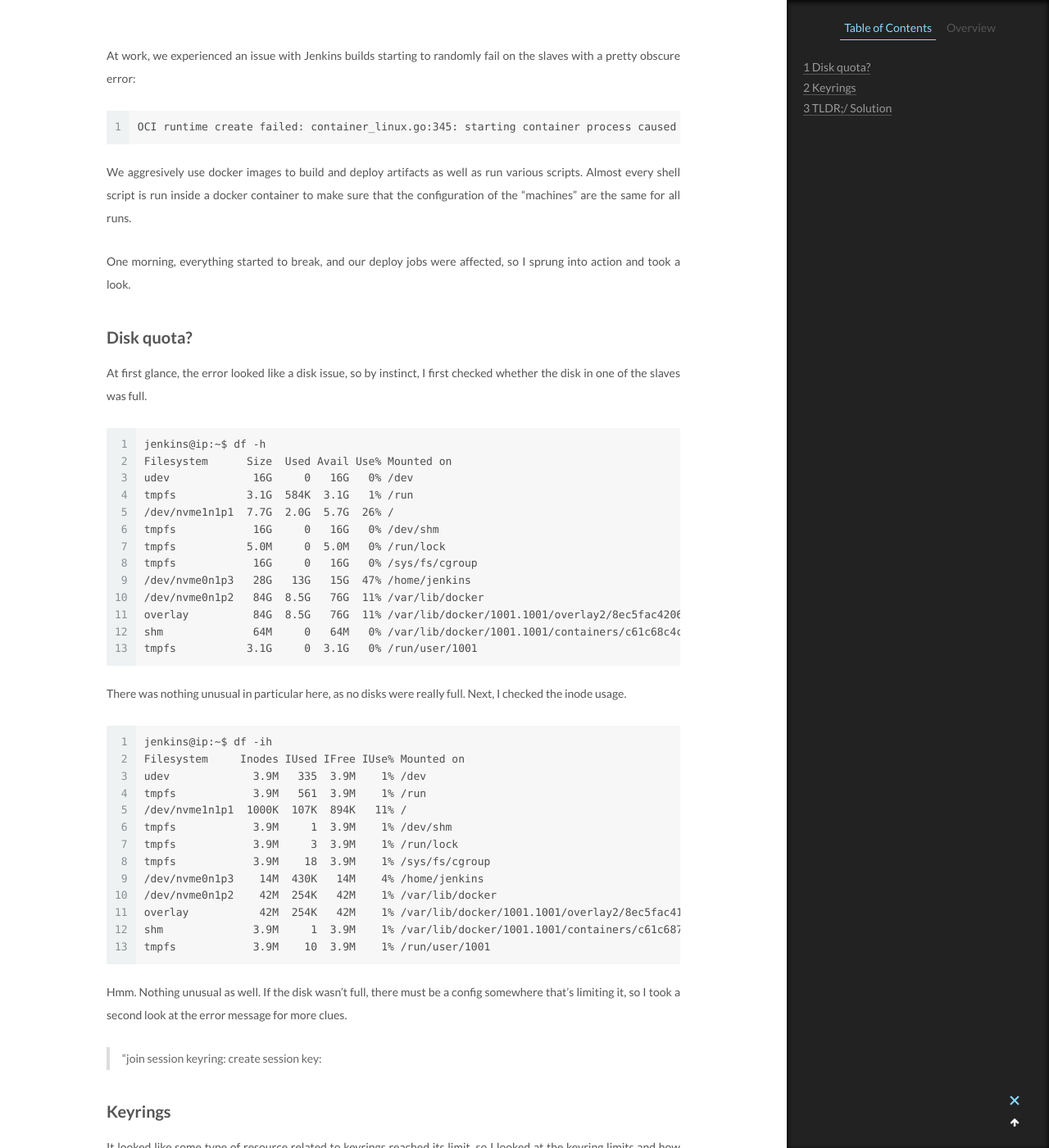
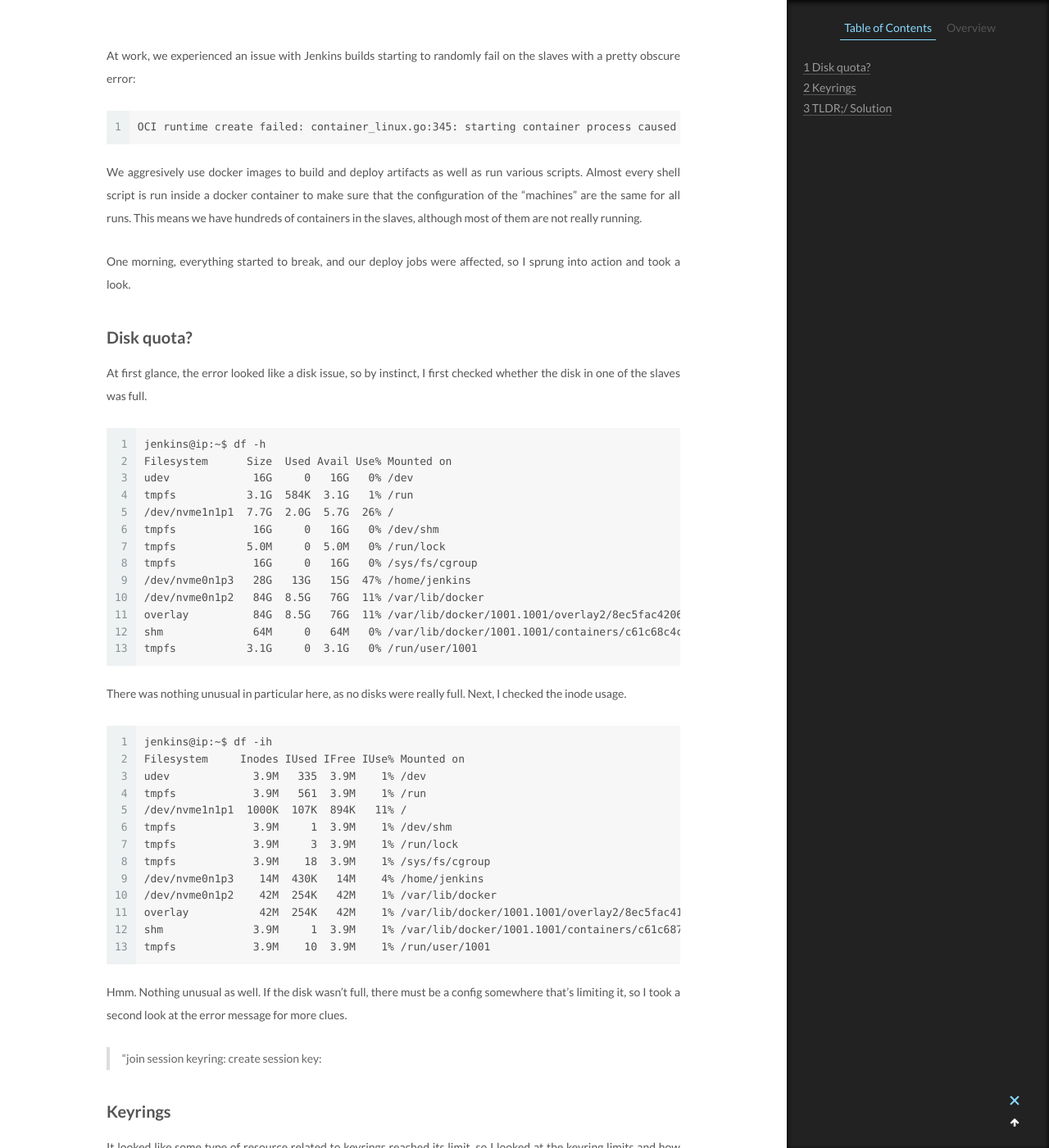
Before and after one commit to gabrnavarro/gabrnavarro-blog, a Jekyll site: the page built from _posts/2020-04-04-container-issues.md, in a window 1280 px wide and 1400 px high, scrolled down 413 px. Shown: the whole window at 82% size. Built offline with Jekyll 4.4.1, drawn with Linux system fonts in a browser that asks for light colours; some of the changed text lies outside the part shown.

Commit message:
Add details

````diff
--- a/_posts/2020-04-04-container-issues.md
+++ b/_posts/2020-04-04-container-issues.md
@@ -12,7 +12,7 @@ with a pretty obscure error:
 OCI runtime create failed: container_linux.go:345: starting container process caused "process_linux.go:424: container init caused \"join session keyring: create session key: disk quota exceeded\"": unknown
 ```
 
-We aggresively use docker images to build and deploy artifacts as well as run various scripts. Almost every shell script is run inside a docker container to make sure that the configuration of the "machines" are the same for all runs.
+We aggresively use docker images to build and deploy artifacts as well as run various scripts. Almost every shell script is run inside a docker container to make sure that the configuration of the "machines" are the same for all runs. This means we have hundreds of containers in the slaves, although most of them are not really running.
 
 
 One morning, everything started to break, and our deploy jobs were affected, so I sprung into action and took a look.
@@ -96,7 +96,7 @@ and have found similar issues after some deep googling. Two things/bugs i learne
 
 
 - [The default limit for number of keyrings is high, but the memory they can use is extremely low](https://github.com/opencontainers/runc/pull/582)
-- [A unique session key is created for every linux container](https://github.com/opencontainers/runc/issues/726)
+- [A unique session key is created for every linux container](https://github.com/opencontainers/runc/issues/726) which was why the issue only happened when there were too many containers in the slaves already.
 
 ## TLDR;/ Solution
 
````
